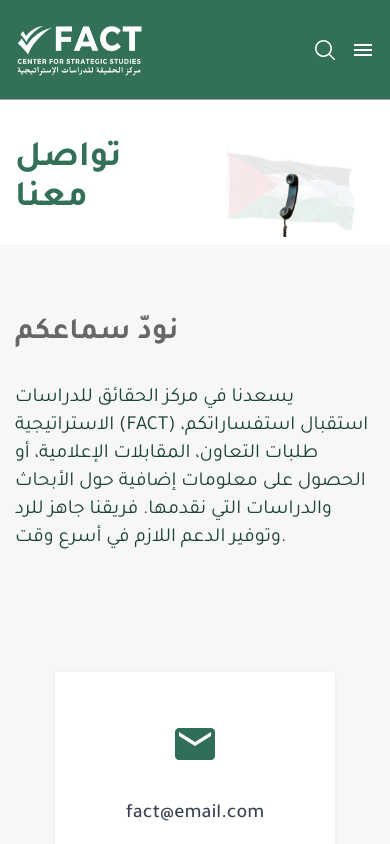
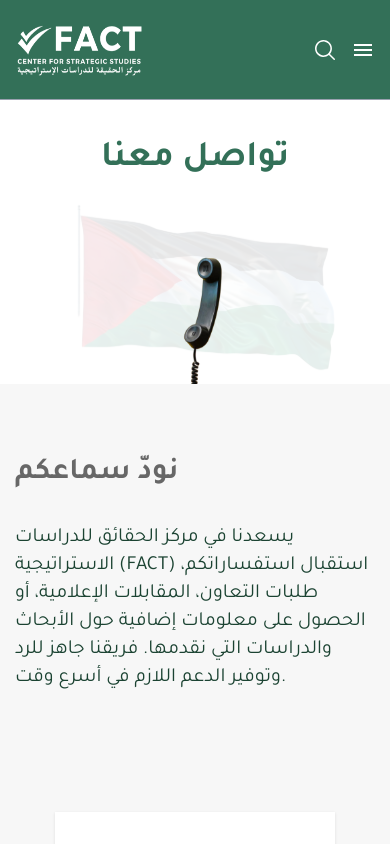
Before and after one commit to mustafasa3d/fact, a Next.js app: page /en/contact-us in a window 390 px wide. Shown: the top 844 px of the page. Built offline with nearby package versions, Linux system fonts and the light colour scheme.

Commit message:
add inhance

```diff
--- a/src/app/[locale]/contact-us/page.tsx
+++ b/src/app/[locale]/contact-us/page.tsx
@@ -42,7 +42,7 @@
 
         <Container>
           {/* Content */}
-          <div className="relative flex items-center justify-between z-10">
+          <div className="relative flex flex-col md:flex-row items-center justify-between z-10">
             <h1 className="title flex-1 text-4xl md:text-5xl lg:text-[3.5rem] font-bold">
               تواصل معنا
             </h1>
```
